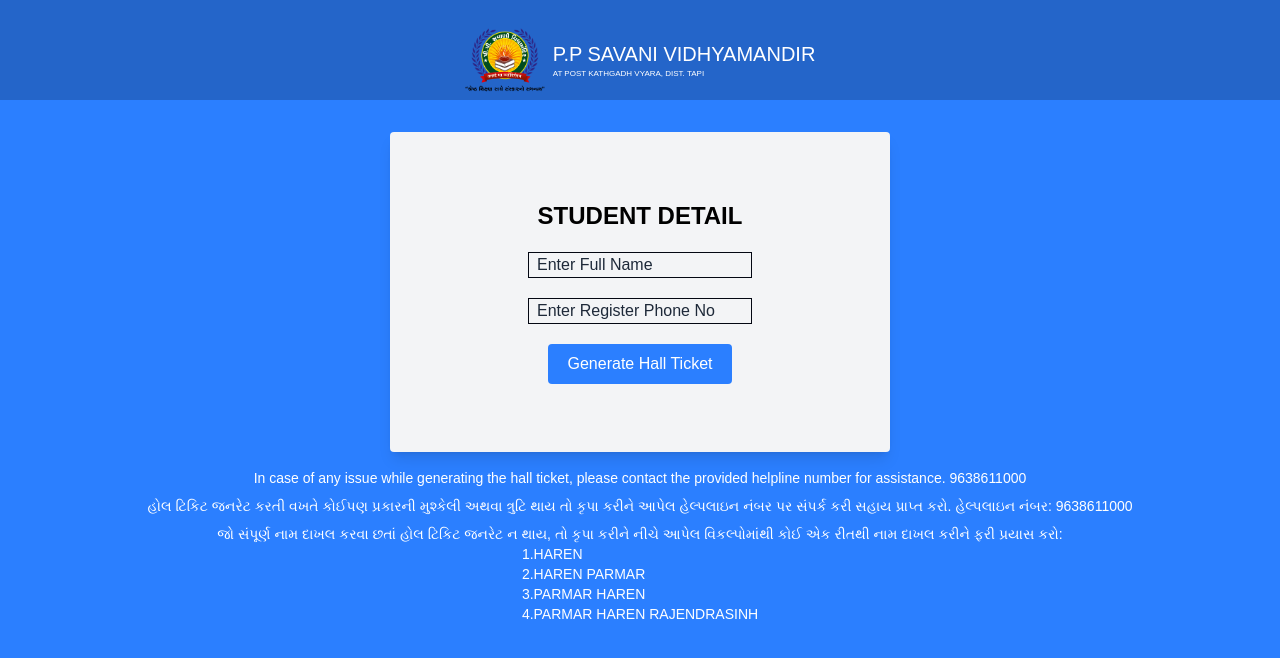
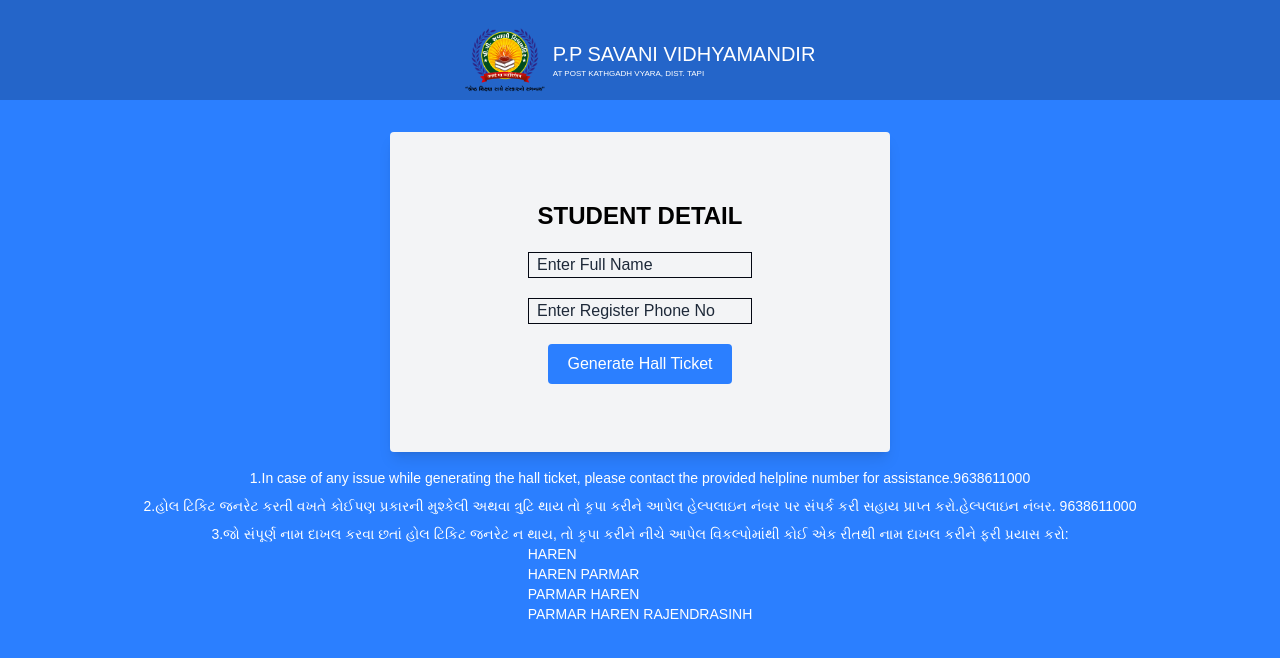
Before and after one commit to harendrasinp/Hallticket, a Next.js app: page / in a window 1280 px wide. Shown: the top 658 px of the page. Built offline with nearby package versions, Linux system fonts and the light colour scheme.

Commit message:
flex example item

```diff
--- a/src/app/page.js
+++ b/src/app/page.js
@@ -1,7 +1,7 @@
 "use client";
 import { useState } from "react";
 import axios from "axios";
-
+import InfoData from "@/utils/data";
 export default function Home() {
   const [fullName, setFullName] = useState("");
   const [mobile, setMobile] = useState("");
@@ -114,21 +114,20 @@ export default function Home() {
 
       {/* HELP MESSAGE (OUTSIDE FORM BOX) */}
       <p className="mt-4 text-sm text-white text-center px-4">
-        In case of any issue while generating the hall ticket, please contact the provided helpline number for assistance.
-        9638611000
+        {InfoData.English}
       </p>
       <p className="mt-2 text-sm text-white text-center px-4">
-        હોલ ટિકિટ જનરેટ કરતી વખતે કોઈપણ પ્રકારની મુશ્કેલી અથવા ત્રુટિ થાય તો કૃપા કરીને આપેલ હેલ્પલાઇન નંબર પર સંપર્ક કરી સહાય પ્રાપ્ત કરો.
-        હેલ્પલાઇન નંબર: 9638611000
+        {InfoData.Gujarati}
       </p>
       <p className="mt-2 text-sm text-white text-center px-4">
-        જો સંપૂર્ણ નામ દાખલ કરવા છતાં હોલ ટિકિટ જનરેટ ન થાય, તો કૃપા કરીને નીચે આપેલ વિકલ્પોમાંથી કોઈ એક રીતથી નામ દાખલ કરીને ફરી પ્રયાસ કરો:
+        {InfoData.Ticket}
         <div className="flex flex-col justify-center items-center">
           <div className="flex flex-col items-start">
-            <div>1.HAREN</div>
-            <div>2.HAREN PARMAR</div>
-            <div>3.PARMAR HAREN</div>
-            <div>4.PARMAR HAREN RAJENDRASINH</div>
+            {InfoData.Example.map((example, index) => (
+              <div key={index} className="text-sm text-white">
+                 {example}
+              </div>
+            ))}
           </div>
         </div>
       </p>
--- /dev/null
+++ b/src/utils/data.js
@@ -0,0 +1,12 @@
+const InfoData={
+    "English":"  1.In case of any issue while generating the hall ticket, please contact the provided helpline number for assistance.9638611000",
+
+    "Gujarati":"2.હોલ ટિકિટ જનરેટ કરતી વખતે કોઈપણ પ્રકારની મુશ્કેલી અથવા ત્રુટિ થાય તો કૃપા કરીને આપેલ હેલ્પલાઇન નંબર પર સંપર્ક કરી સહાય પ્રાપ્ત કરો.હેલ્પલાઇન નંબર. 9638611000",
+
+    "Ticket":"3.જો સંપૂર્ણ નામ દાખલ કરવા છતાં હોલ ટિકિટ જનરેટ ન થાય, તો કૃપા કરીને નીચે આપેલ વિકલ્પોમાંથી કોઈ એક રીતથી નામ દાખલ કરીને ફરી પ્રયાસ કરો:",
+
+    "Example":["HAREN","HAREN PARMAR","PARMAR HAREN","PARMAR HAREN RAJENDRASINH"]
+
+}
+
+export default InfoData;
```
